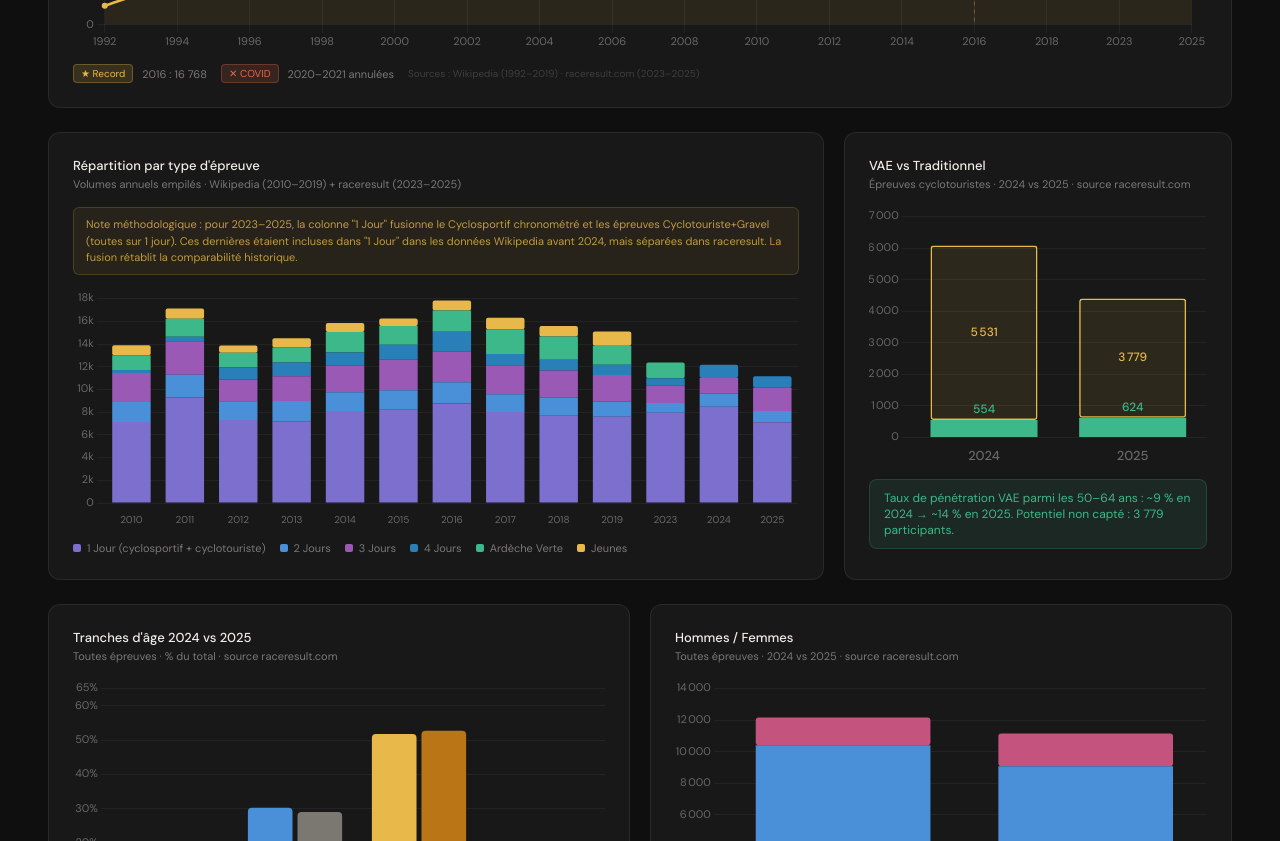
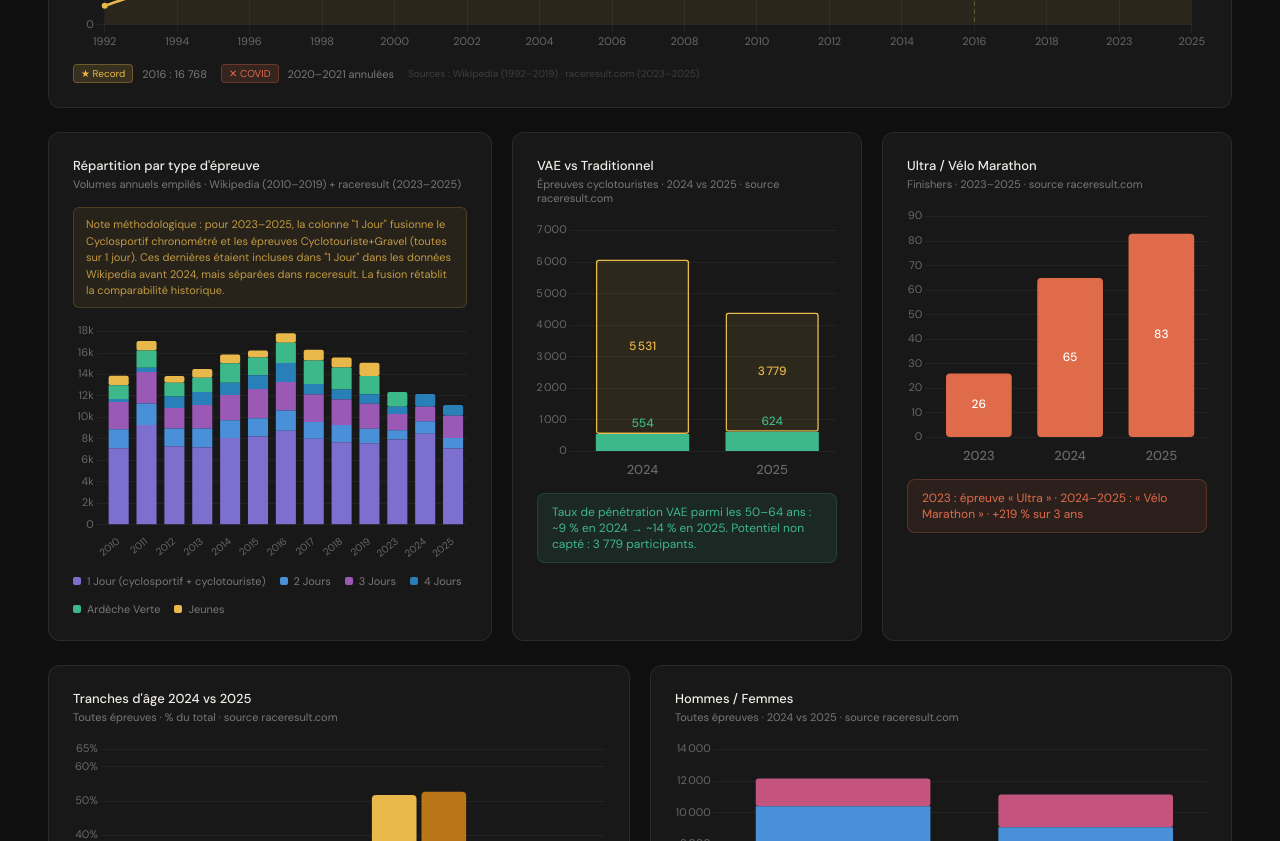
Before and after one commit to robin-bot-hash/ardechoise-dashboard, a plain HTML site: page index.html in a window 1280 px wide. Shown: the part 660-1501 px from the top of the page. Drawn offline with nearby package versions, Linux system fonts and the light colour scheme.

Commit message:
Ajout catégorie Ultra / Vélo Marathon (2023–2025)
Co-Authored-By: Claude Sonnet 4.6 <noreply@anthropic.com>

```diff
--- a/index.html
+++ b/index.html
@@ -100,8 +100,8 @@
     </div>
   </div>
 
-  <!-- Répartition + VAE -->
-  <div class="row2">
+  <!-- Répartition + VAE + Ultra -->
+  <div style="display:grid;grid-template-columns:2fr 1fr 1fr;gap:20px;">
     <div class="card">
       <p class="card-title">Répartition par type d'épreuve</p>
       <p class="card-sub">Volumes annuels empilés · Wikipedia (2010–2019) + raceresult (2023–2025)</p>
@@ -123,6 +123,12 @@
       <p class="card-sub">Épreuves cyclotouristes · 2024 vs 2025 · source raceresult.com</p>
       <div class="chart-wrap h260"><canvas id="cVAE"></canvas></div>
       <div class="info-box">Taux de pénétration VAE parmi les 50–64 ans : ~9 % en 2024 → ~14 % en 2025. Potentiel non capté : 3 779 participants.</div>
+    </div>
+    <div class="card">
+      <p class="card-title">Ultra / Vélo Marathon</p>
+      <p class="card-sub">Finishers · 2023–2025 · source raceresult.com</p>
+      <div class="chart-wrap h260"><canvas id="cUltra"></canvas></div>
+      <div class="info-box" style="background:rgba(224,107,74,0.1);border-color:rgba(224,107,74,0.25);color:var(--coral);">2023 : épreuve «&nbsp;Ultra&nbsp;» · 2024–2025 : «&nbsp;Vélo Marathon&nbsp;» · +219 % sur 3 ans</div>
     </div>
   </div>
 
@@ -296,6 +302,26 @@ new Chart(document.getElementById('cVAE'),{
     scales:{
       x:{stacked:true,ticks:{color:tc,font:{size:13,weight:'500'}},grid:{display:false},border:{display:false}},
       y:{stacked:true,ticks:{color:tc,font:{size:11},callback:v=>v.toLocaleString('fr-FR')},grid:{color:gc},border:{display:false}}
+    }
+  }
+});
+
+// Ultra / Vélo Marathon
+new Chart(document.getElementById('cUltra'),{
+  type:'bar',plugins:[lblP],
+  data:{labels:['2023','2024','2025'],datasets:[
+    {label:'Ultra / Vélo Marathon',data:[26,65,83],
+     backgroundColor:['#e06b4a','#e06b4a','#e06b4a'],
+     borderRadius:4,borderSkipped:false,showLbl:true,lblC:'#fff',lblCout:'#e06b4a'},
+  ]},
+  options:{
+    responsive:true,maintainAspectRatio:false,
+    plugins:{legend:{display:false},tooltip:{backgroundColor:'#222',borderColor:'rgba(255,255,255,0.1)',borderWidth:1,
+      callbacks:{label:c=>' '+c.raw+' finishers'}
+    }},
+    scales:{
+      x:{ticks:{color:tc,font:{size:13,weight:'500'}},grid:{display:false},border:{display:false}},
+      y:{min:0,ticks:{color:tc,font:{size:11},callback:v=>v},grid:{color:gc},border:{display:false}}
     }
   }
 });
```
